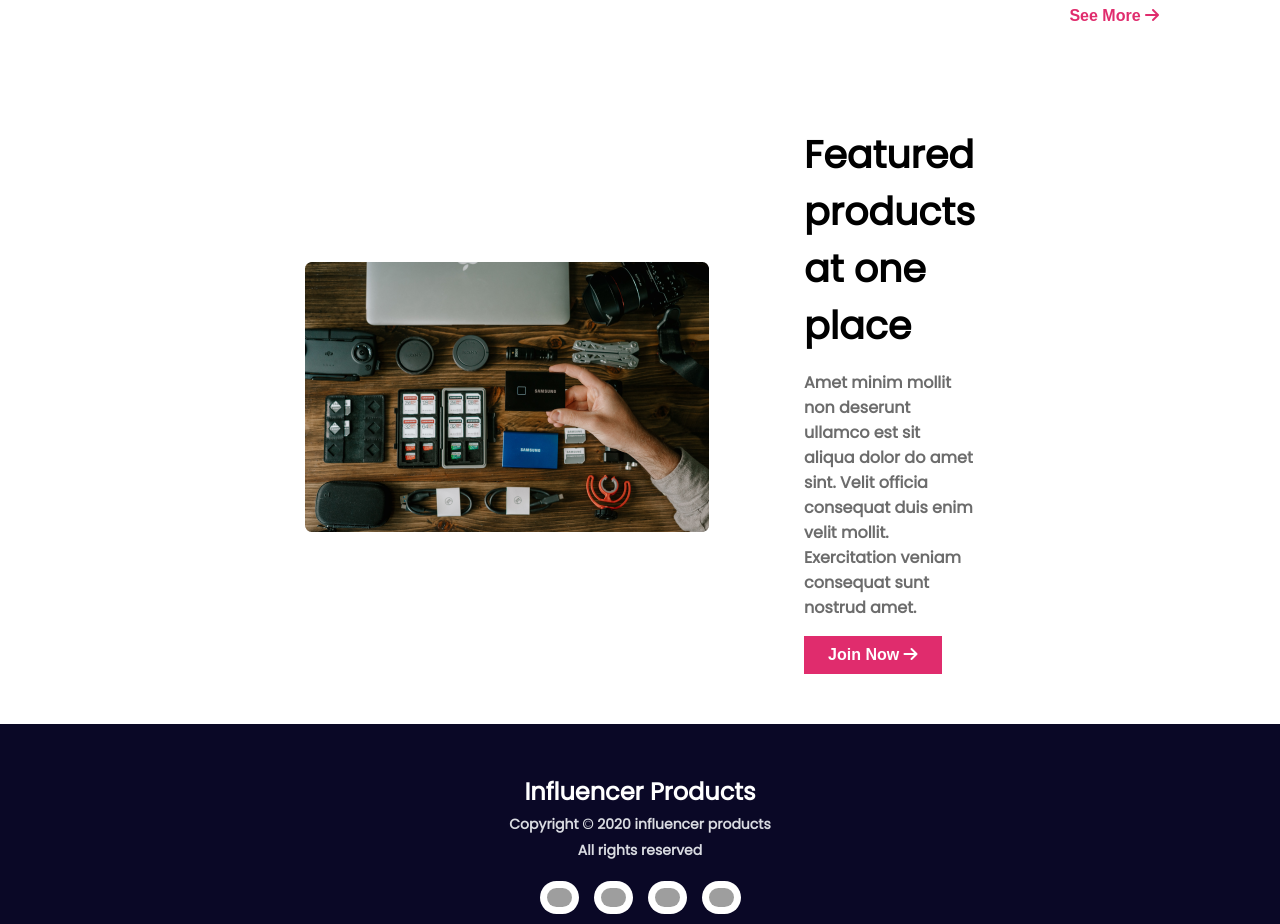
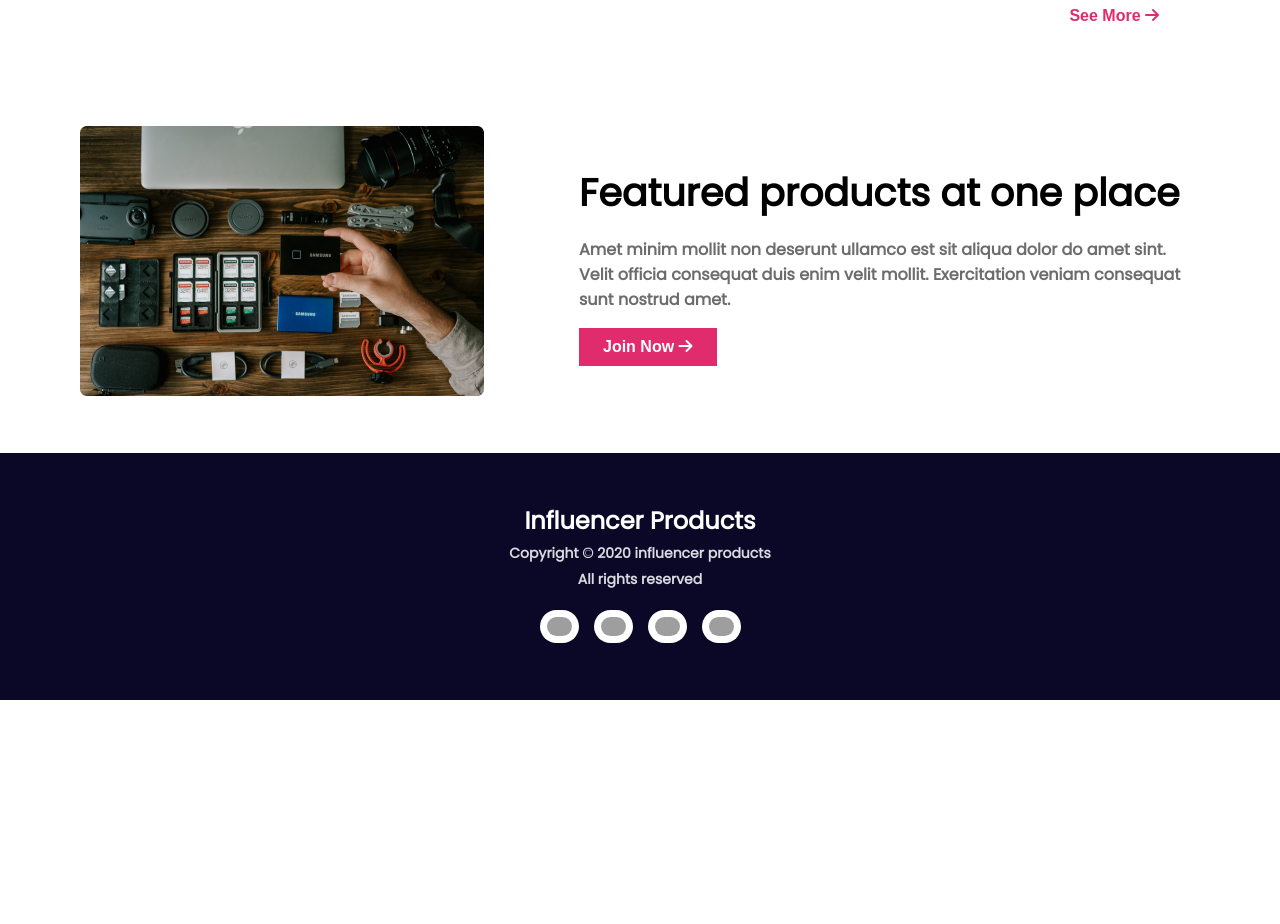
Before and after one commit to ShahriarHossainRifat/influencer-gear, a plain HTML site: page index.html in a window 1280 px wide. Shown: the part 2340-3264 px from the top of the page. After the commit the page ends 3040 px from the top, so only its background shows below. Drawn offline with Linux system fonts and the light colour scheme; grey boxes are pictures that could not be loaded.

Commit message:
fixed "featured products" width

```diff
--- a/styles/style.css
+++ b/styles/style.css
@@ -143,7 +143,8 @@ nav .nav-buttons {
     display: flex;
     align-items: center;
     gap: 95px;
-    margin: 50px 350px;
+    margin: 50px 0px;
+    width: 1120px;
 }
 .featured-product .product-title {
     font-weight: 700;
```
